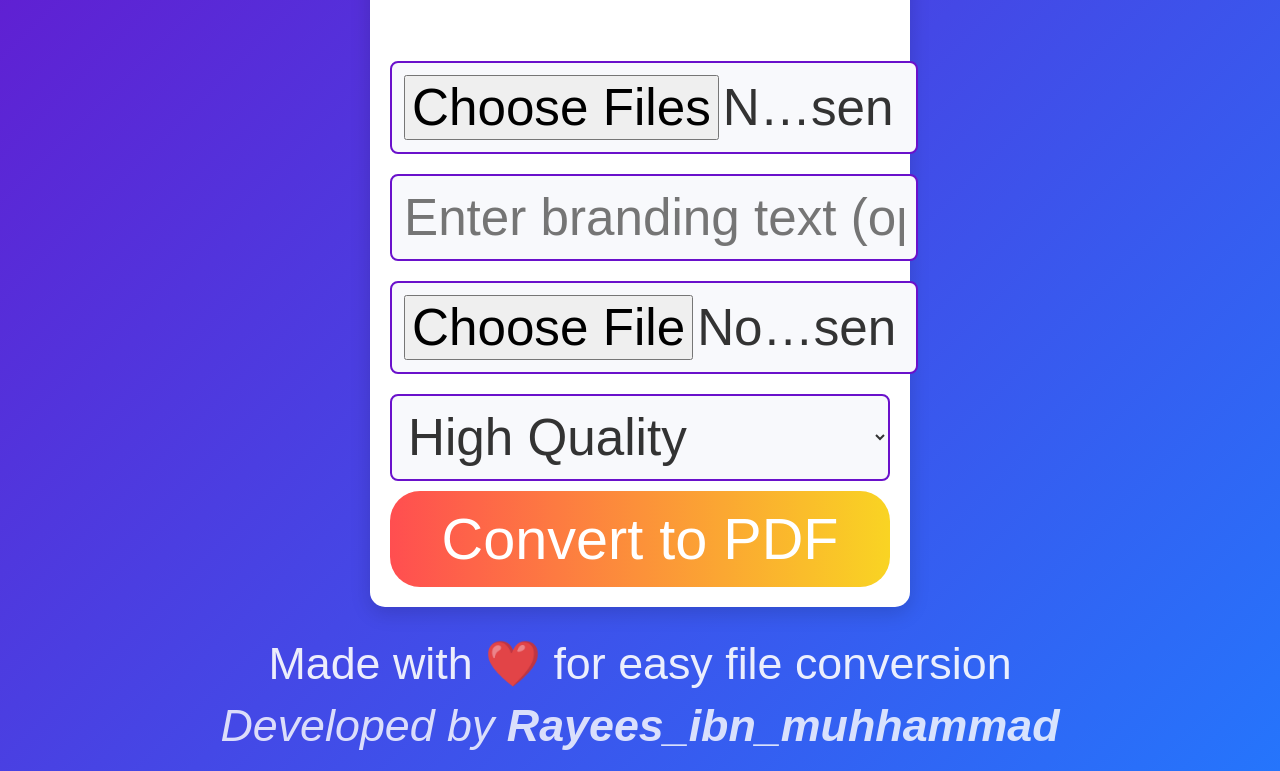
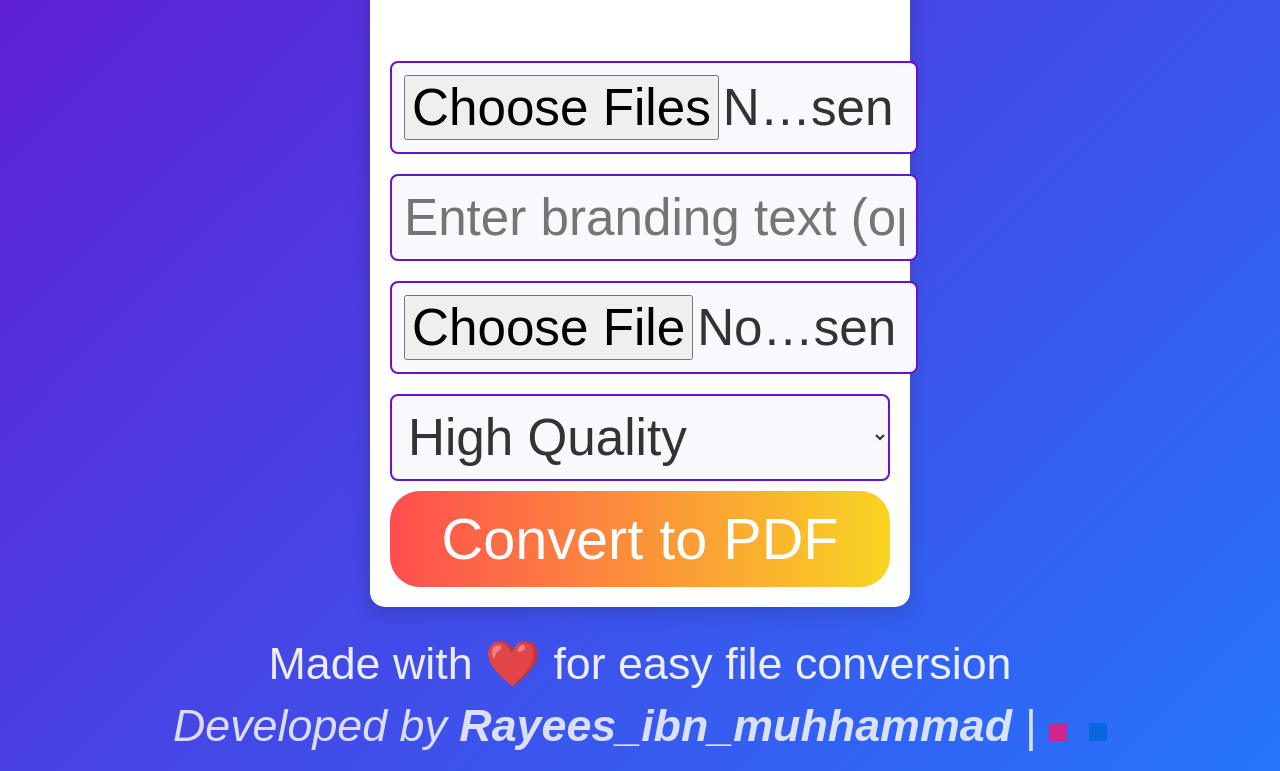
Before and after one commit to rayeesraza222/image-to-pdf-converter., a plain HTML site: page index.html in a window 1280 px wide. Shown: the part 370-1141 px from the top of the page. Drawn offline with Linux system fonts and the light colour scheme; grey boxes are pictures that could not be loaded.

Commit message:
Update index.html
update html

```diff
--- a/index.html
+++ b/index.html
@@ -99,10 +99,34 @@
     <button id="convertBtn">Convert to PDF</button>
   </div>
 
-  <footer>
+<footer>
     Made with ❤️ for easy file conversion
-    <div class="developer">Developed by <strong>Rayees_ibn_muhhammad</strong></div>
-  </footer>
+    <div class="developer">
+        Developed by <strong>Rayees_ibn_muhhammad</strong> |
+
+        <!-- Instagram -->
+        <a href="https://instagram.com/
+rayees_ibn_muhhammad" target="_blank"
+           style="text-decoration:none; color:#E1306C; display:inline-flex; align-items:center; gap:5px; margin-right:10px;">
+            <img src="https://cdn.jsdelivr.net/gh/simple-icons/simple-icons/icons/instagram.svg"
+                 alt="Instagram"
+                 style="width:18px; height:18px; transition:0.3s; filter: invert(34%) sepia(99%) saturate(7469%) hue-rotate(321deg) brightness(95%) contrast(101%);">
+
+        </a>
+
+        <!-- Facebook -->
+        <a href="https://facebook.com/rayees_ibn_muhhammad" target="_blank"
+           style="text-decoration:none; color:#1877F2; display:inline-flex; align-items:center; gap:5px;">
+            <img src="https://cdn.jsdelivr.net/gh/simple-icons/simple-icons/icons/facebook.svg"
+                 alt="Facebook"
+                 style="width:18px; height:18px; transition:0.3s; filter: invert(29%) sepia(98%) saturate(7460%) hue-rotate(201deg) brightness(95%) contrast(101%);">
+
+        </a>
+    </div>
+</footer>
+
+
+
 
   <!-- Link JS -->
   <script src="scripts.js"></script>
```
